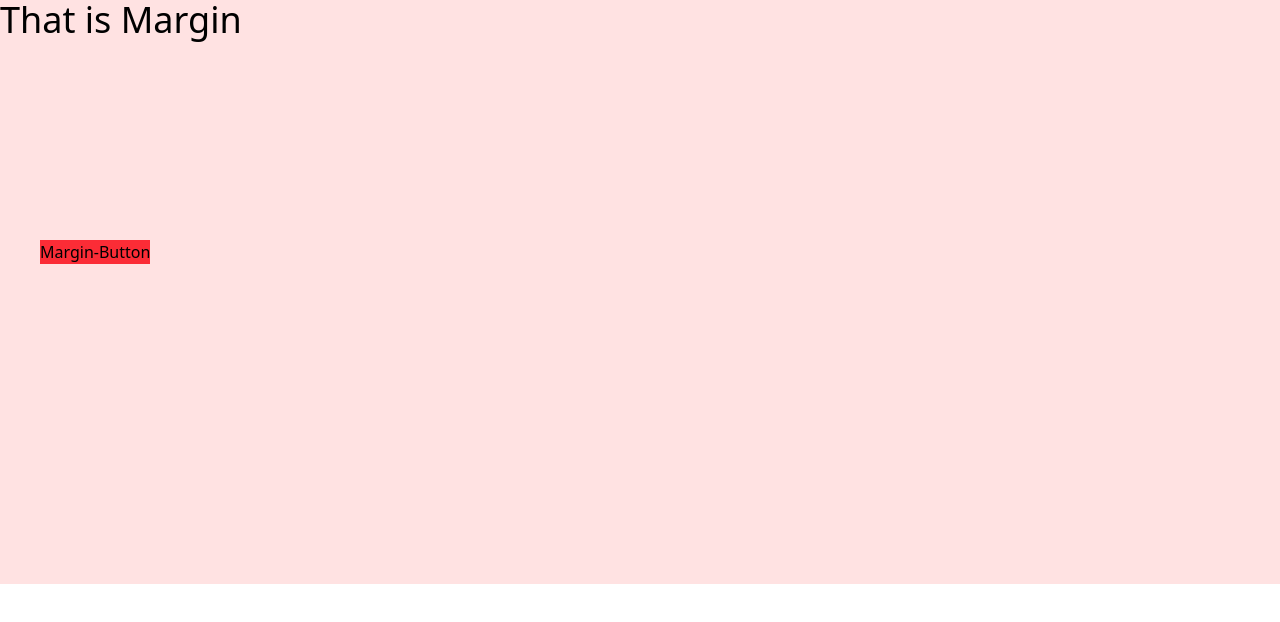
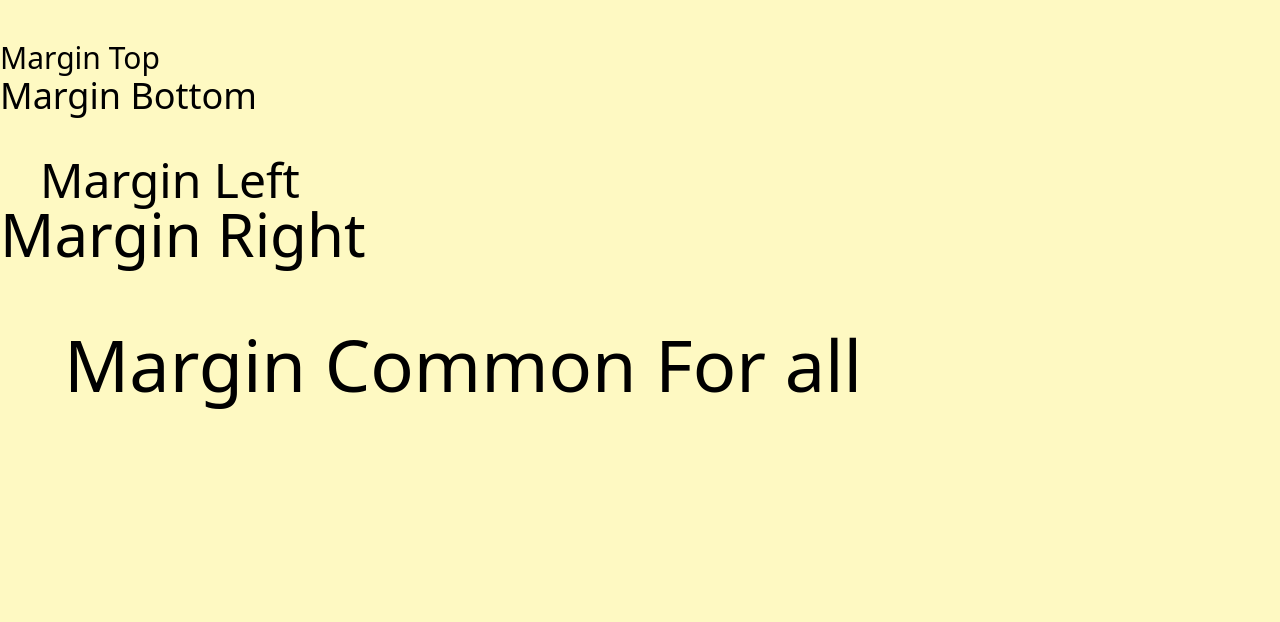
Before and after one commit to amanyadav21/Learn-TailwindCSS, a plain HTML site: page 2. Margin/margin.html in a window 1280 px wide. Drawn offline with nearby package versions, Linux system fonts and the light colour scheme.

Commit message:
Learn margin In tailwind css

```diff
--- a/2. Margin/margin.html
+++ b/2. Margin/margin.html
@@ -4,12 +4,15 @@
     <meta charset="UTF-8">
     <meta name="viewport" content="width=device-width, initial-scale=1.0">
     <script src="https://unpkg.com/@tailwindcss/browser@4"></script>
-    <title>Document</title>
+    <title>Learn Margin</title>
 </head>
-<body">
-    <div class="bg-red-100">
-        <h1 class="text-4xl">That is Margin</h1>
-        <button class="bg-red-500 ml-10 mt-50 m-80 ">Margin-Button</button>
+<body class="bg-yellow-100">
+    <div>
+        <h1 class="text-3xl mt-10">Margin Top</h1>
+        <h1 class="text-4xl mb-10">Margin Bottom</h1>
+        <h1 class="text-5xl ml-10">Margin Left</h1>
+        <h1 class="text-6xl mr-10">Margin Right</h1>
+        <h1 class="text-7xl m-16">Margin Common For all</h1>
     </div>
 </body>
 </html>
```
